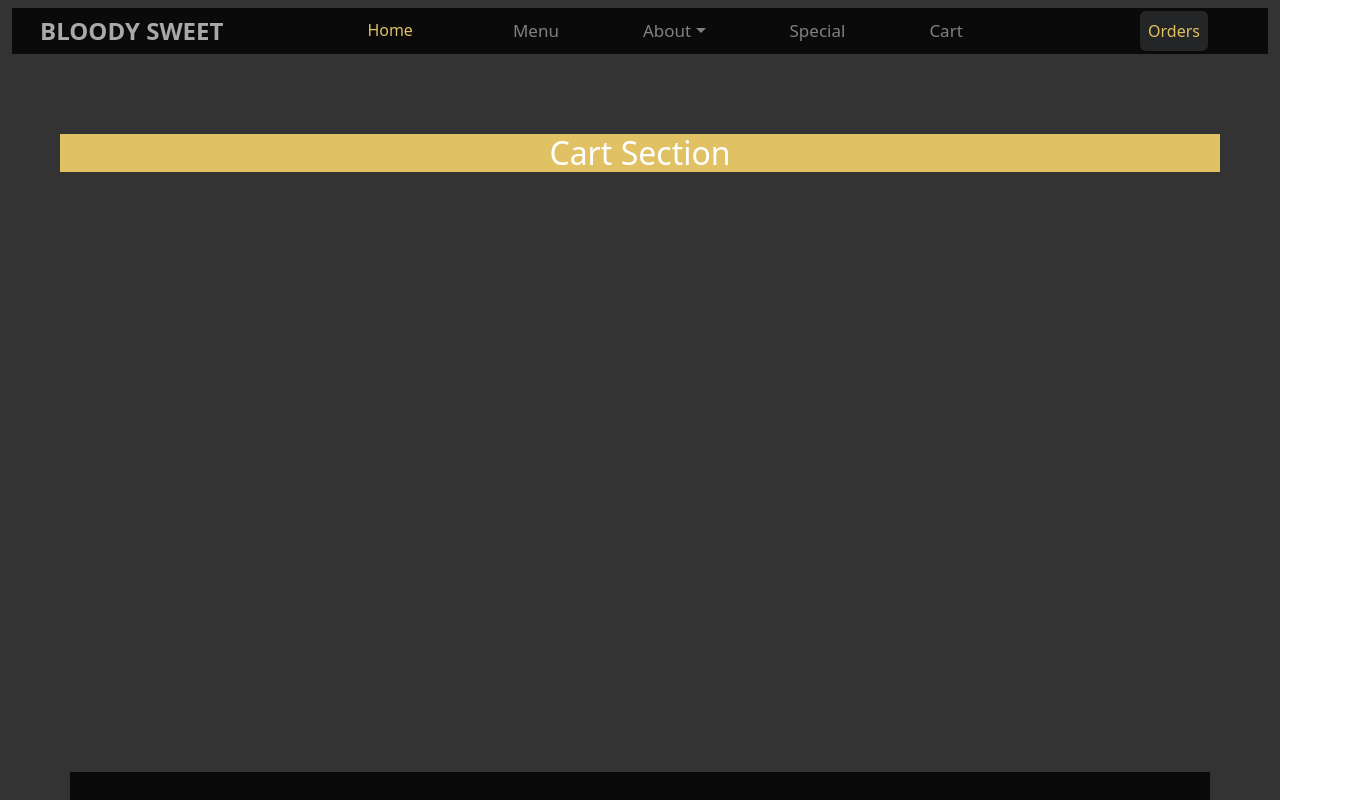
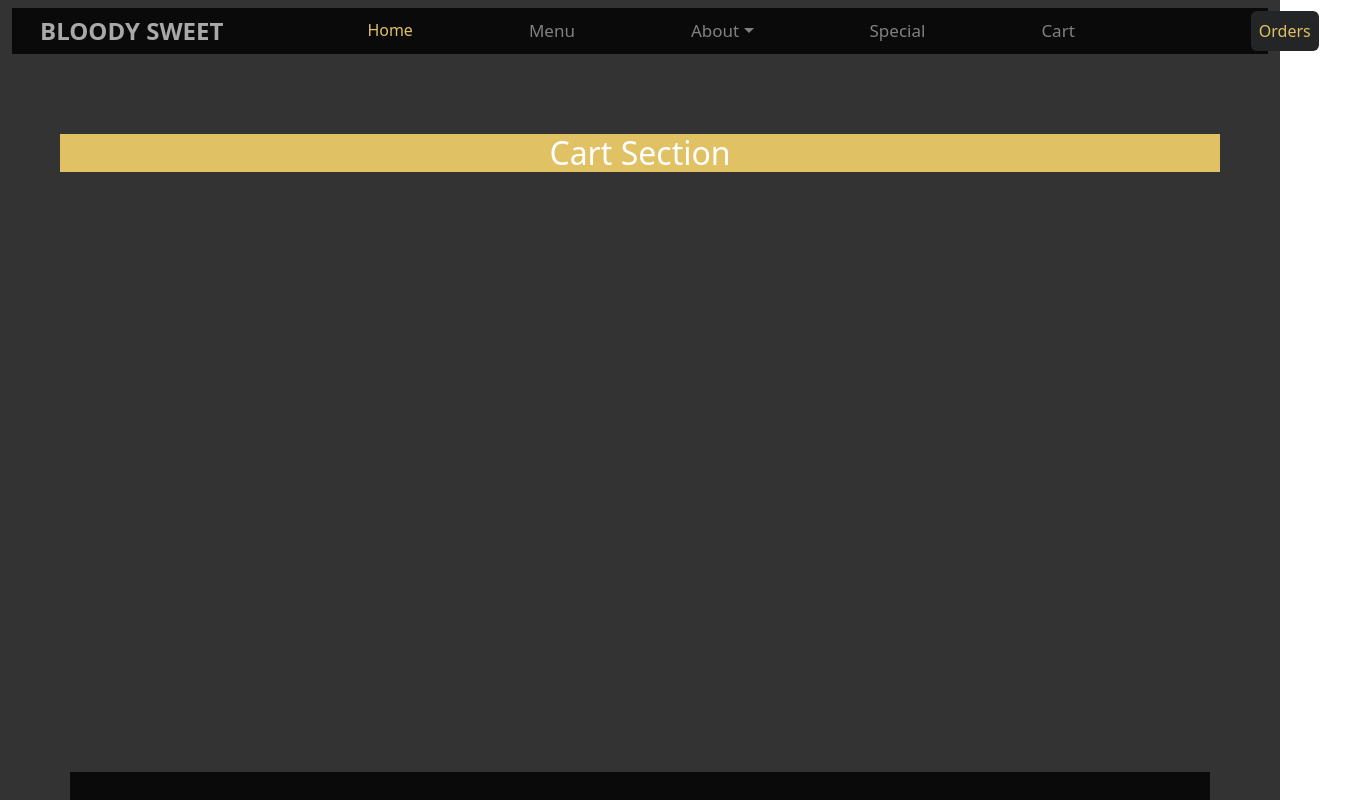
Before and after one commit to KarunagaranDM/singleBag-theme-1, a React (Create React App) app: page /cart in a window 1280 px wide. Shown: the top 800 px of the page, 1367 px wide, since content can reach past the window. Built offline with nearby package versions, Linux system fonts and the light colour scheme.

Commit message:
Update headerSec.js

```diff
--- a/src/web/headerSec.js
+++ b/src/web/headerSec.js
@@ -13,10 +13,10 @@ const HeaderSec = ()=>{
         <div className="collapse navbar-collapse" id="navbarCollapse">
             <div className="navbar-nav mx-5  px-5">
                <Link className="text-decoration-none" to="/"><a href="#" className="nav-item nav-link active text-warning mx-4">Home</a></Link>
-                <Link className="text-decoration-none" to="/menu"><a href="#" className="nav-item nav-link anchor mx-2">Menu</a></Link>
-                   <Link className="text-decoration-none" to="/about"><a href="#" className="nav-link dropdown-toggle anchor mx-2">About</a></Link>
-                <Link to="/special" className="text-decoration-none"><a className="nav-item nav-link anchor mx-2 " href="#">Special</a></Link>
-               <Link className="text-decoration-none" to="/cart"> <a href="#" className="nav-item nav-link anchor mx-2 ">Cart</a></Link>
+                <Link className="text-decoration-none" to="/menu"><a href="#" className="nav-item nav-link anchor mx-4">Menu</a></Link>
+                   <Link className="text-decoration-none" to="/about"><a href="#" className="nav-link dropdown-toggle anchor mx-4">About</a></Link>
+                <Link to="/special" className="text-decoration-none"><a className="nav-item nav-link anchor mx-4 " href="#">Special</a></Link>
+               <Link className="text-decoration-none" to="/cart"> <a href="#" className="nav-item nav-link anchor mx-4 ">Cart</a></Link>
             </div>
             <div className="navbar-nav ms-auto">
                 <Link className="text-decoration-none" to="/order"><a href="#" className="nav-item nav-link btn text-decoration-none text-warning bg-dark mx-5">Orders</a></Link>
```
